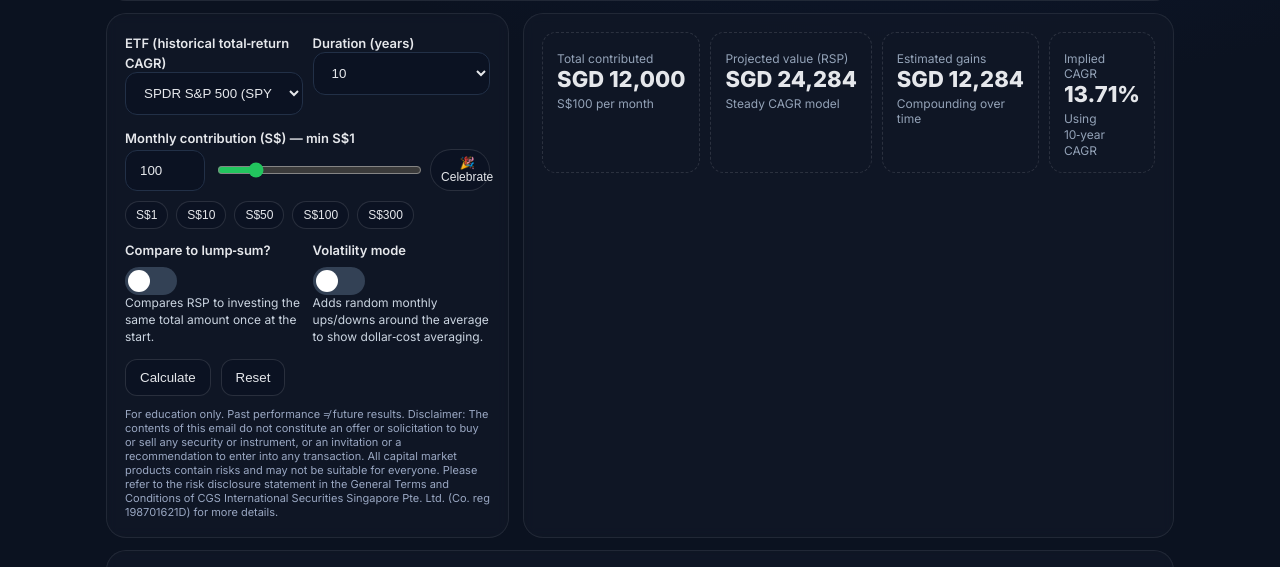
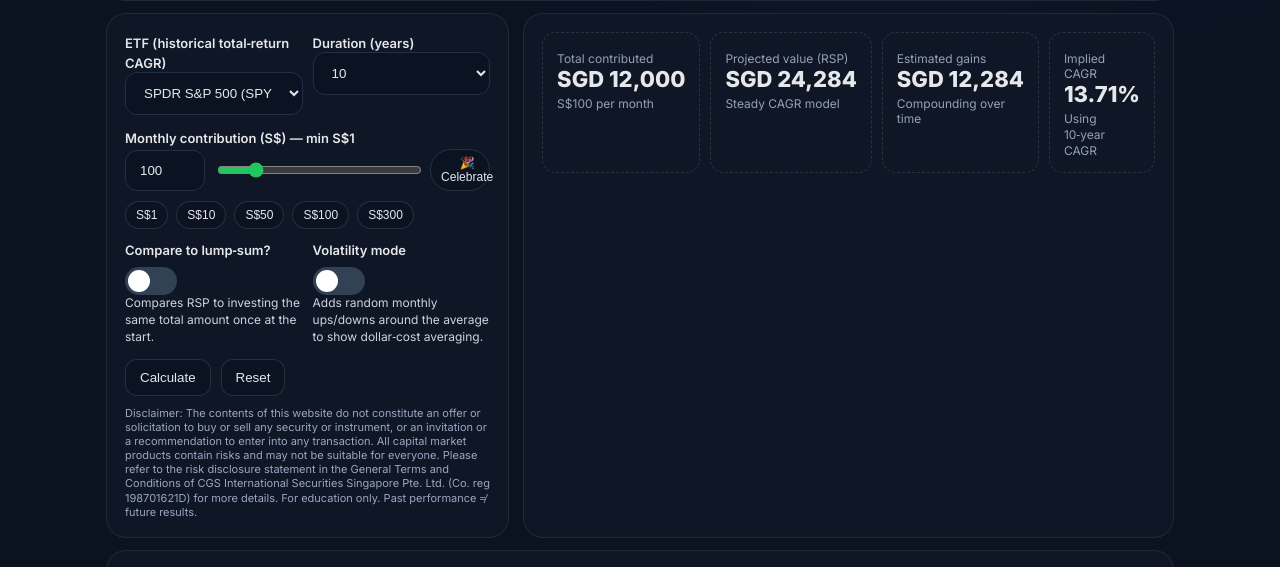
Before and after one commit to jweejun/SIM, a plain HTML site: page index.html in a window 1280 px wide. Shown: the part 163-730 px from the top of the page. Drawn offline with nearby package versions, Linux system fonts and the light colour scheme.

Commit message:
Update index.html

```diff
--- a/index.html
+++ b/index.html
@@ -130,7 +130,7 @@
         <button class="btn" onclick="resetForm()">Reset</button>
       </div>
 
-      <div class="footer">For education only. Past performance ≠ future results. Disclaimer: The contents of this email do not constitute an offer or solicitation to buy or sell any security or instrument, or an invitation or a recommendation to enter into any transaction. All capital market products contain risks and may not be suitable for everyone. Please refer to the risk disclosure statement in the General Terms and Conditions of CGS International Securities Singapore Pte. Ltd. (Co. reg 198701621D) for more details.</div>
+      <div class="footer">Disclaimer: The contents of this website do not constitute an offer or solicitation to buy or sell any security or instrument, or an invitation or a recommendation to enter into any transaction. All capital market products contain risks and may not be suitable for everyone. Please refer to the risk disclosure statement in the General Terms and Conditions of CGS International Securities Singapore Pte. Ltd. (Co. reg 198701621D) for more details. For education only. Past performance ≠ future results.</div>
     </div>
 
     <div class="right">
```
